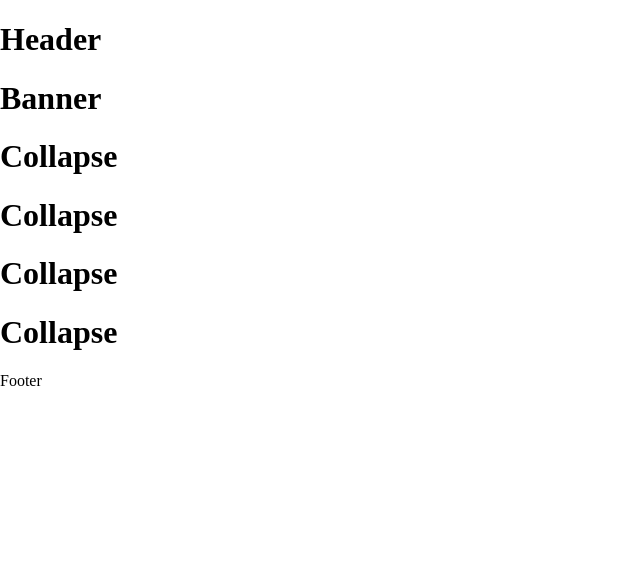
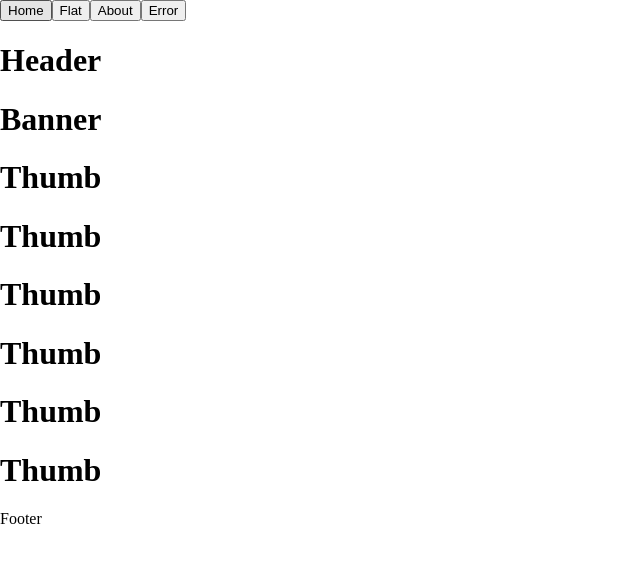
Before and after one commit to DuskyLunari/P7-Kasa, a React (Vite) app: page / in a window 1280 px wide. Shown: the top 562 px of the page, without its empty margins (0-640 px from the left). Built offline with nearby package versions, Linux system fonts and the light colour scheme.

Commit message:
Update: Implemented usedStates on the app to switch pages dynamically

```diff
--- a/src/main.jsx
+++ b/src/main.jsx
@@ -1,4 +1,4 @@
-import React from "react";
+import React, { useState } from "react";
 import ReactDOM from "react-dom/client";
 
 import { Home } from "./pages/Home";
@@ -8,11 +8,38 @@ import { Error } from "./pages/Error";
 
 import "./index.scss";
 
+function App() {
+  const [currentPage, setCurrentPage] = useState('Home');
+
+  const renderPage = () => {
+    console.log('Current Page:', currentPage);
+    switch (currentPage) {
+      case 'Home':
+        return <Home />;
+      case 'Flat':
+        return <Flat />;
+      case 'About':
+        return <About />;
+      case 'Error':
+        return <Error />;
+      default:
+        return <Home />;
+    }
+  };
+
+  return (
+    <React.StrictMode>
+      <nav>
+        <button onClick={() => setCurrentPage('Home')}>Home</button>
+        <button onClick={() => setCurrentPage('Flat')}>Flat</button>
+        <button onClick={() => setCurrentPage('About')}>About</button>
+        <button onClick={() => setCurrentPage('Error')}>Error</button>
+      </nav>
+      {renderPage()}
+    </React.StrictMode>
+  );
+}
+
 ReactDOM.createRoot(document.getElementById('root')).render(
-  <React.StrictMode>
-    {/* <Home></Home> */}
-    {/* <Flat></Flat> */}
-    <About></About>
-    {/* <Error></Error> */}
-  </React.StrictMode>,
-)
+<App />
+);
```
